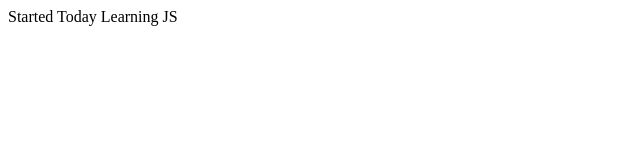
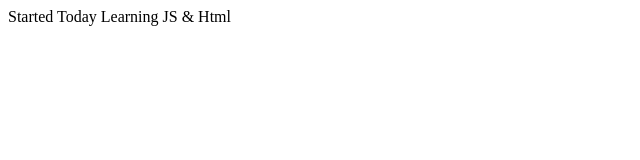
Before and after one commit to huzaifa-aslam/javascript, a plain HTML site: page index.html in a window 1280 px wide. Shown: the full height of the page, 0-640 px from the left. Drawn offline with Linux system fonts and the light colour scheme.

Commit message:
Update index.html

```diff
--- a/index.html
+++ b/index.html
@@ -11,6 +11,8 @@
 <body>
     Started Today
     Learning JS
+    & Html
+
 </body>
 
 </html>
```
